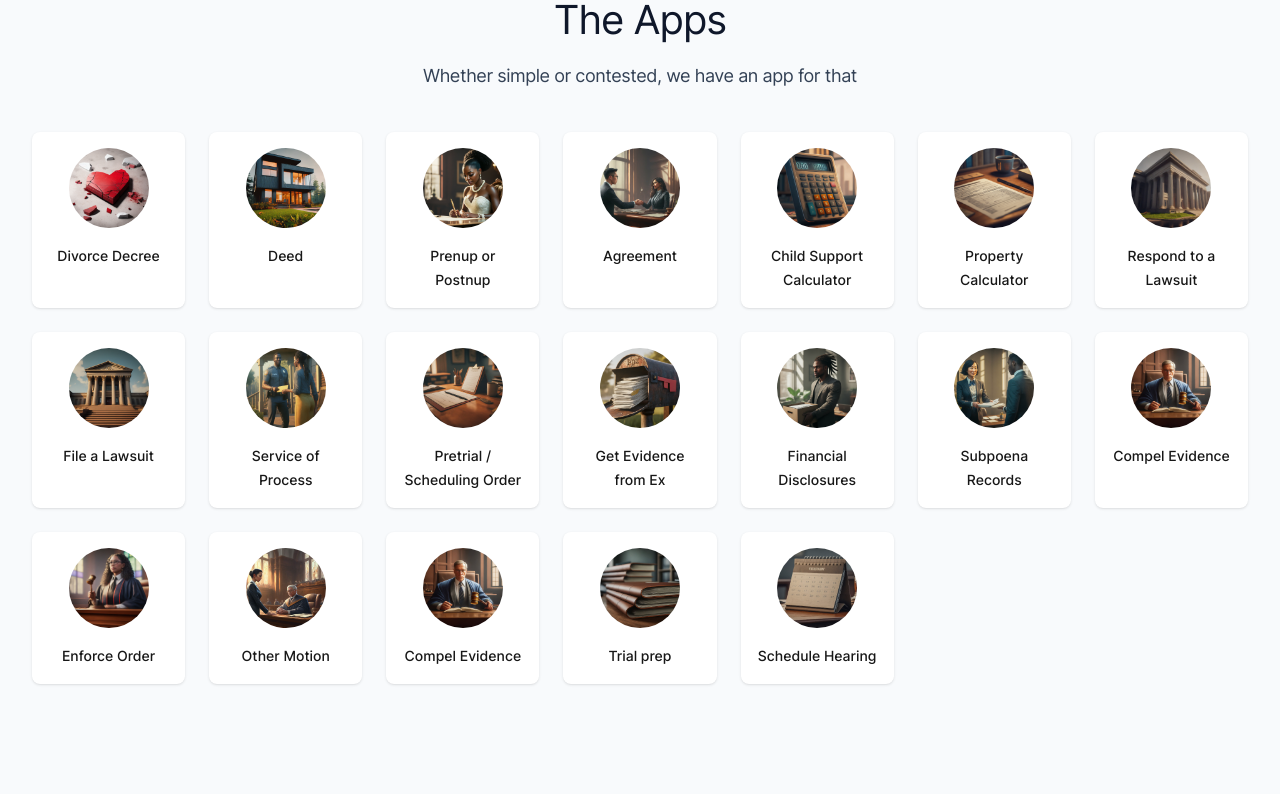
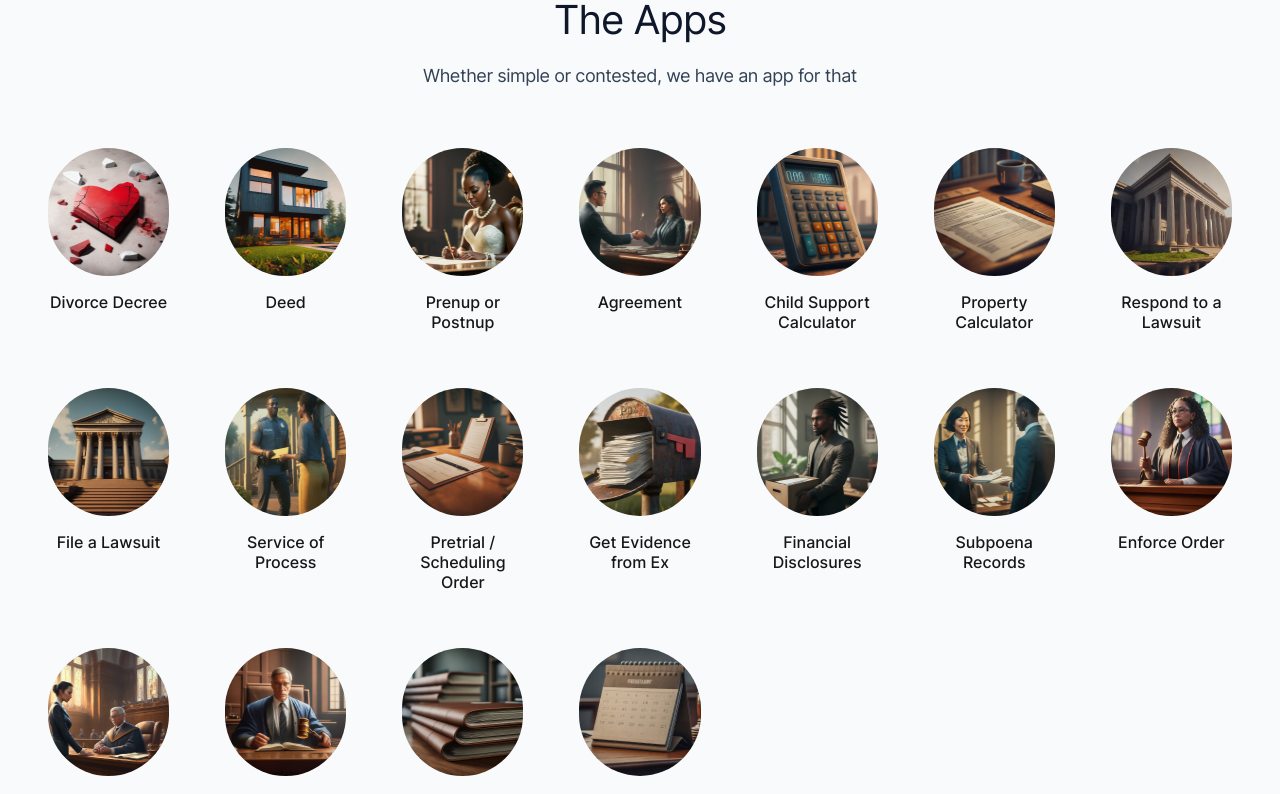
Before and after one commit to David44357/KingLawWebsite, a Next.js app: page /prometheus in a window 1280 px wide. Shown: the part 880-1674 px from the top of the page. Built offline with nearby package versions, Linux system fonts and the light colour scheme.

Commit message:
app sections changes

```diff
--- a/src/components/PromAppDetails.jsx
+++ b/src/components/PromAppDetails.jsx
@@ -56,10 +56,10 @@ const people = [
     name: 'Subpoena Records',
     imageUrl:'/images/Subpoena.png',
   },
-  {
-    name: 'Compel Evidence',
-    imageUrl:'/images/Compel.jpeg',
-  },
+  // {
+  //   name: 'Compel Evidence',
+  //   imageUrl:'/images/Compel.jpeg',
+  // },
   {
     name: 'Enforce Order',
     imageUrl:'/images/Enforce.jpeg',
@@ -110,20 +110,21 @@ export function PromAppDetails() {
               Whether simple or contested, we have an app for that
             </p>
           </div>
-          <ul role="list" className="grid grid-cols-1 gap-6 sm:grid-cols-2 md:grid-cols-3 lg:grid-cols-7 mb-10 "
+          <ul role="list" className="grid max-[360px]:grid-cols-1 grid-cols-2 gap-6 sm:grid-cols-2 md:grid-cols-3 lg:grid-cols-5 xl:grid-cols-7 mb-10 "
             data-aos="fade-up"
             data-aos-duration="1600"
           >
             {people.map((person) => (
               <li
                 key={person.name}
-                className="col-span-1 flex flex-col divide-y divide-gray-200 rounded-lg bg-white text-center shadow"
+                // className="col-span-1 flex flex-col divide-y divide-gray-200 rounded-lg bg-white text-center shadow"
+                className="col-span-1 flex flex-col divide-y divide-gray-200 rounded-lg text-center"
               >
                 <div className="flex flex-1 flex-col p-4">
                 {/* <div className="flex flex-1 flex-col p-8"> */}
-                  <img className="mx-auto h-20 w-20 flex-shrink-0 rounded-full" src={person.imageUrl} alt="" />
+                  <img className="mx-auto h-32 w-32 flex-shrink-0 rounded-full" src={person.imageUrl} alt="" />
                   {/* <img className="mx-auto h-32 w-32 flex-shrink-0 rounded-full" src={person.imageUrl} alt="" /> */}
-                  <h3 className="mt-4 text-sm font-medium text-gray-900">{person.name}</h3>
+                  <h3 className="mt-4 text-md font-medium text-gray-900 leading-tight	">{person.name}</h3>
                   {/* <dl className="mt-1 flex flex-grow flex-col justify-between">
                     <dt className="sr-only">Title</dt>
                     <dd className="text-sm text-gray-500">{person.title}</dd>
```
